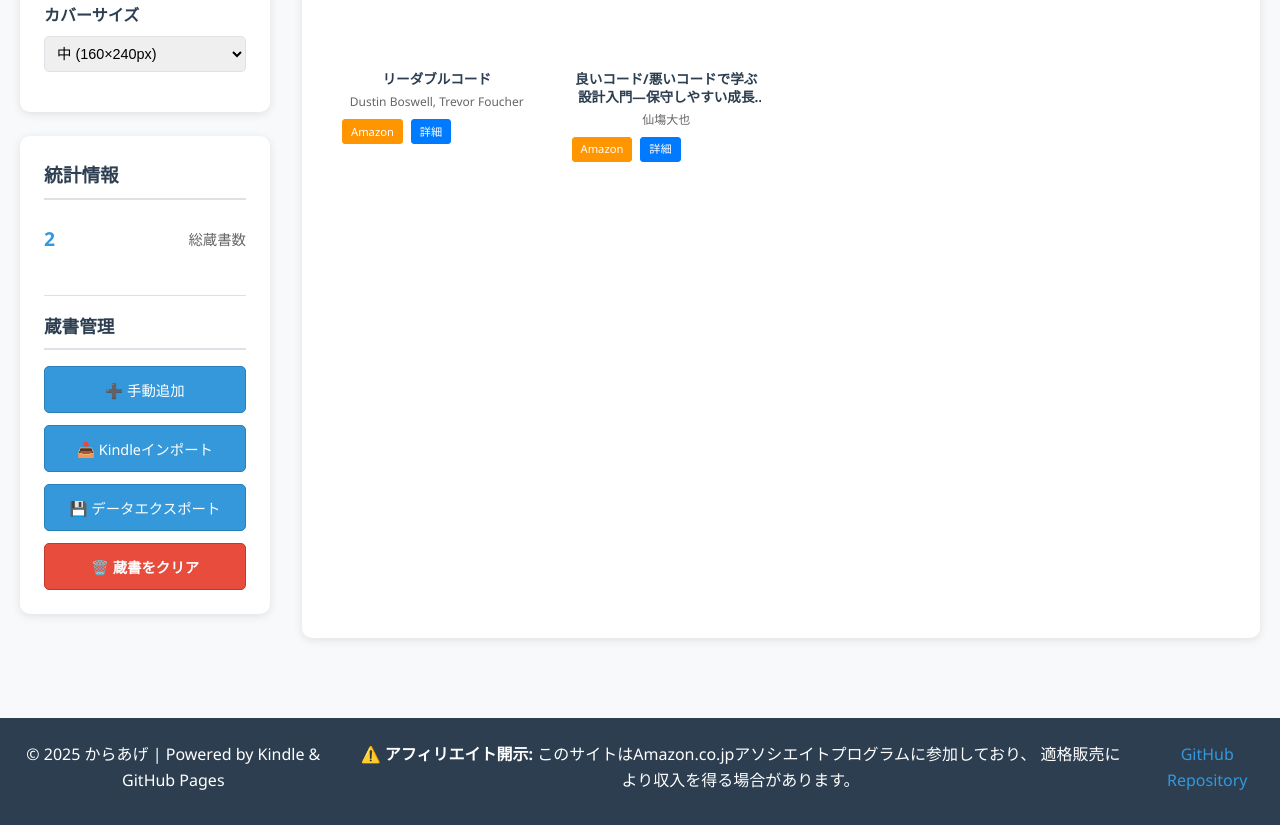
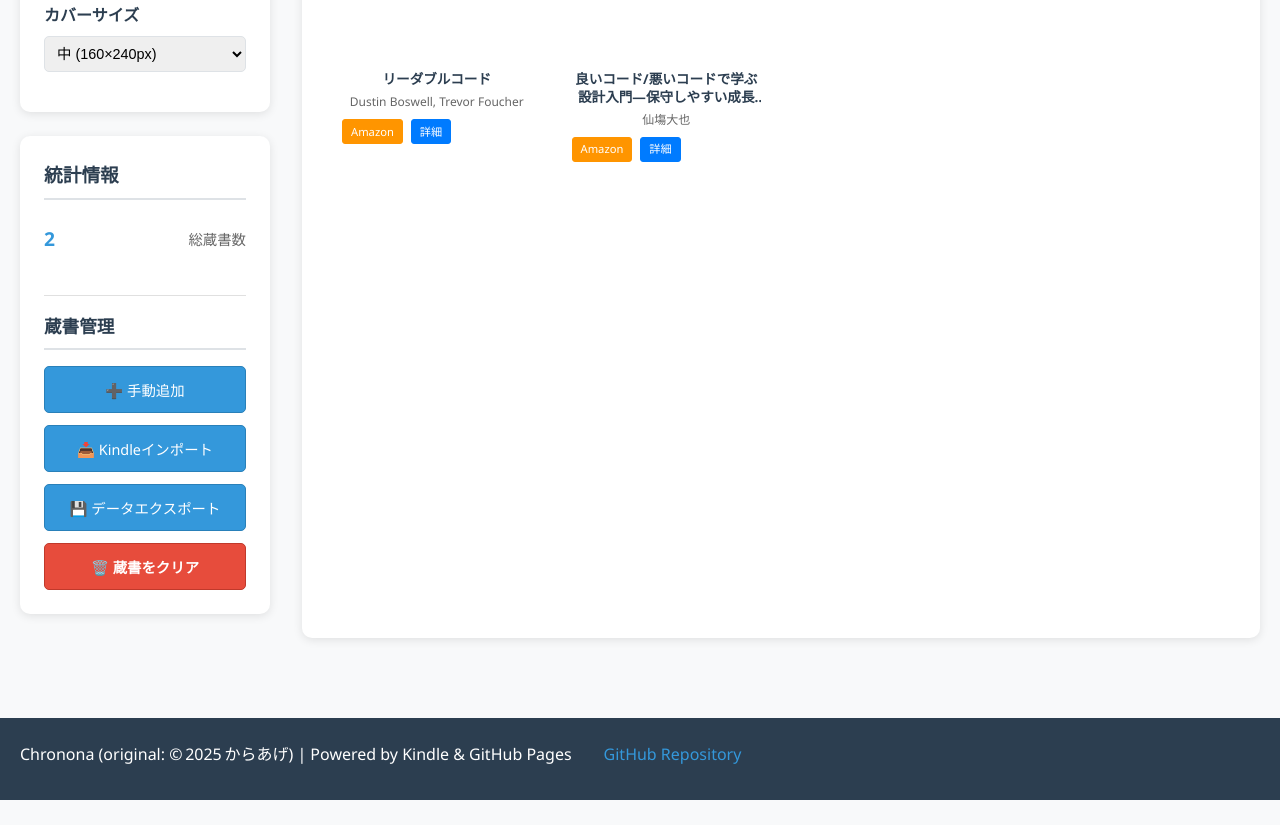
Before and after one commit to Chronona/virtual-bookshelf, a plain HTML site: page index.html in a window 1280 px wide. Shown: the part 871-1696 px from the top of the page. After the commit the page ends 1671 px from the top, so only its background shows below. Drawn offline with Linux system fonts and the light colour scheme.

Commit message:
Update index.html
フッターを変更

```diff
--- a/index.html
+++ b/index.html
@@ -164,16 +164,10 @@
 
     <footer class="footer">
         <div class="container">
-            <p>© 2025 からあげ | Powered by Kindle & GitHub Pages</p>
-            <p class="affiliate-disclosure">
-                ⚠️ <strong>アフィリエイト開示:</strong> このサイトはAmazon.co.jpアソシエイトプログラムに参加しており、
-                適格販売により収入を得る場合があります。
-            </p>
-            <p>
-                <a href="https://github.com/karaage0703/karaage-virtual-bookshelf" target="_blank" rel="noopener">
-                    GitHub Repository
-                </a>
-            </p>
+            <p>Chronona (original: © 2025 からあげ) | Powered by Kindle &amp; GitHub Pages</p>
+            <!--  アフィリエイト利用予定はないのでオリジナル版にあった開示文は削除  -->
+            <a href="https://github.com/karaage0703/karaage-virtual-bookshelf"
+               target="_blank" rel="noopener">GitHub Repository</a>
         </div>
     </footer>
 
```
